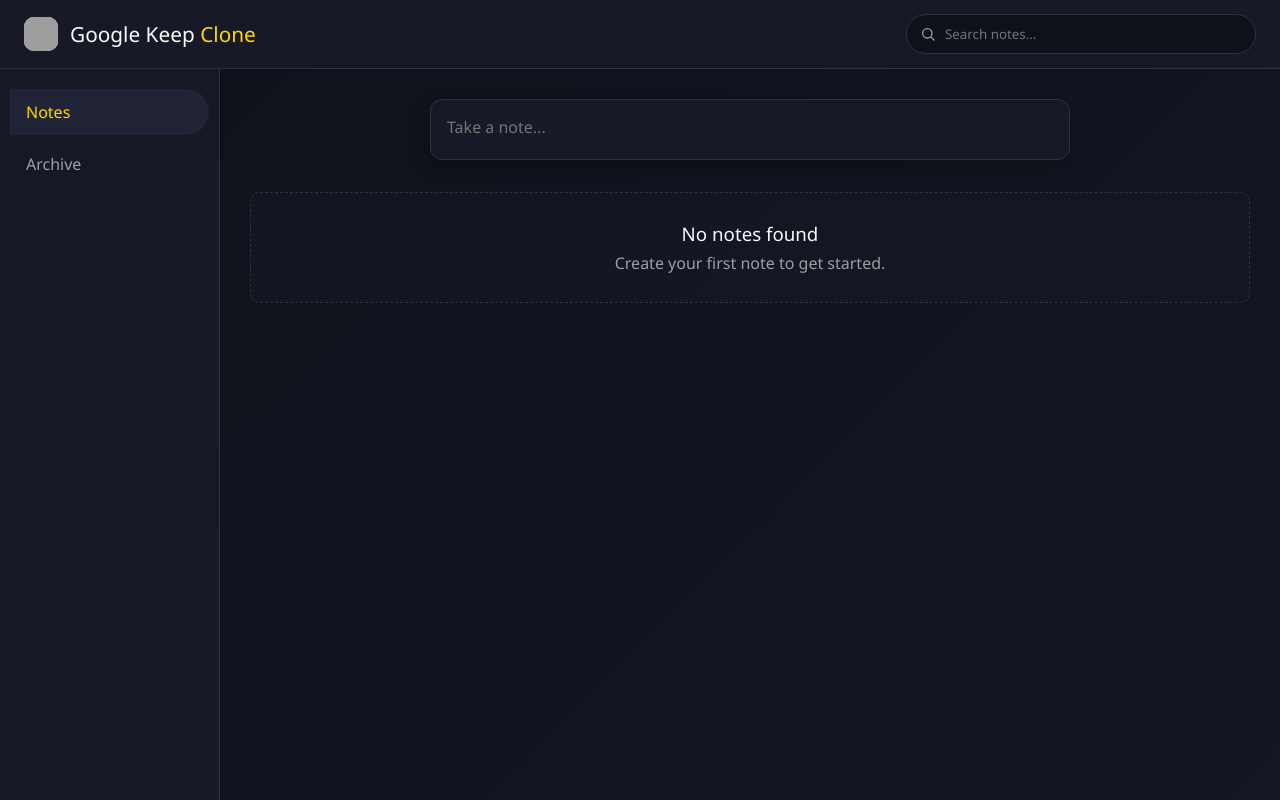
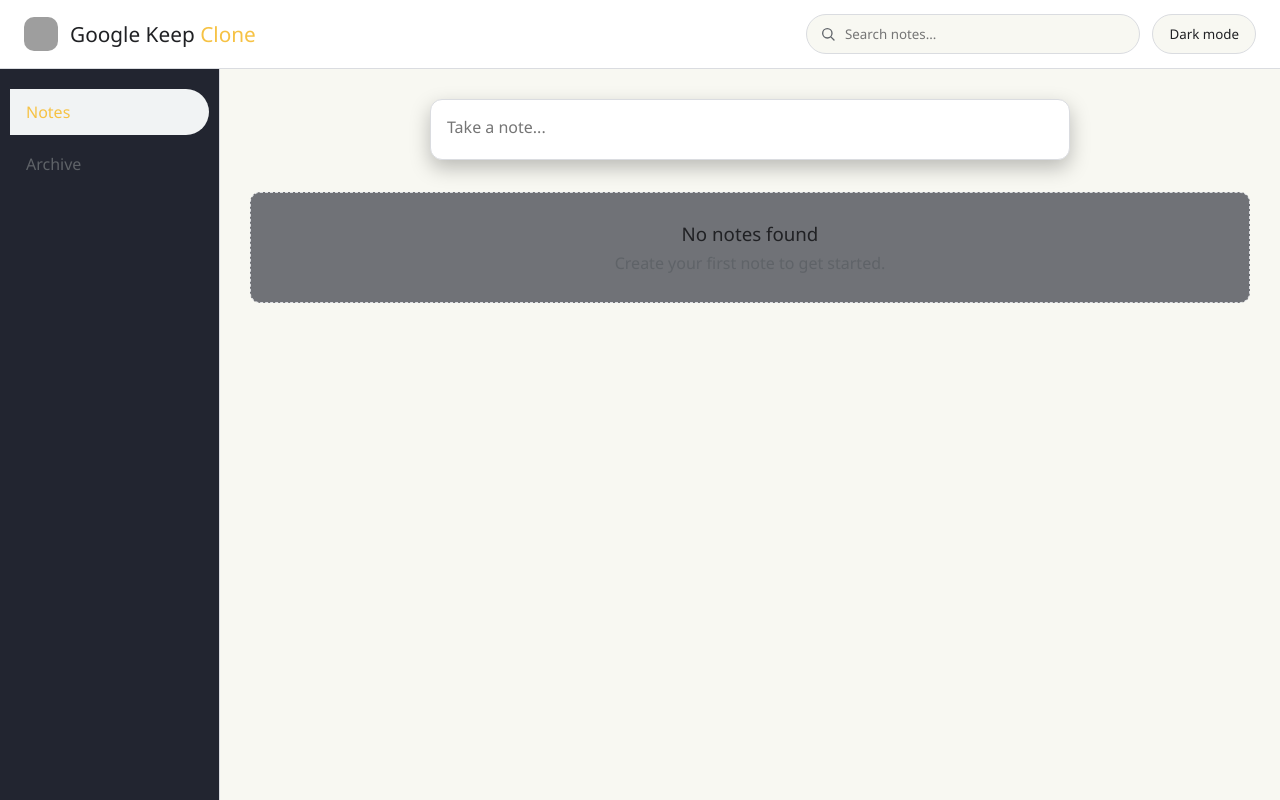
Before and after one commit to Kmaake-crypto/Google-Keep-React, a React (Vite) app: page / in a window 1280 px wide. Built offline with nearby package versions, Linux system fonts and the light colour scheme; grey boxes are pictures that could not be loaded.

Commit message:
light mode added ,,,my own personal feature

```diff
--- a/src/App.jsx
+++ b/src/App.jsx
@@ -417,6 +417,24 @@
   const [search, setSearch] = useState("");
   const [editingNote, setEditingNote] = useState(null);
 
+  // Kokesto dark mode feature:
+  // Persists light/dark theme selection and defaults to the user's system preference.
+  const [theme, setTheme] = useState(() => {
+    if (typeof window === "undefined") return "dark";
+    return (
+      localStorage.getItem("keep-clone-theme") ||
+      (window.matchMedia("(prefers-color-scheme: dark)").matches ? "dark" : "light")
+    );
+  });
+
+  useEffect(() => {
+    try {
+      localStorage.setItem("keep-clone-theme", theme);
+    } catch {
+      // ignore if storage isn't available
+    }
+  }, [theme]);
+
   function addNote({ title, text }) {
     setNotes((prev) => [...prev, { id: Date.now(), title, text, isArchived: false, isPinned: false }]);
   }
@@ -466,9 +484,7 @@
       return b.id - a.id;
     });
 
-  return (
-    <div
-      style={{
+  const themeVars = theme === "dark" ? {
     "--bg-main": "#0f111a",
     "--bg-card": "#171a26",
     "--bg-hover": "#202436",
@@ -477,6 +493,21 @@
     "--accent": "#ffd700",
     "--border-color": "#2d3142",
     background: "linear-gradient(135deg, #0f111a, #131723)",
+  } : {
+    "--bg-main": "#f8f8f2",
+    "--bg-card": "#ffffff",
+    "--bg-hover": "#f1f3f4",
+    "--text-primary": "#202124",
+    "--text-secondary": "#5f6368",
+    "--accent": "#f6c244",
+    "--border-color": "#dadce0",
+    background: "#f8f8f2",
+  };
+
+  return (
+    <div
+      style={{
+        ...themeVars,
         color: "var(--text-primary)",
         minHeight: "100vh",
         display: "flex",
@@ -512,7 +543,8 @@
             Google Keep <span style={{ color: "var(--accent)", fontWeight: 400 }}>Clone</span>
           </h1>
         </div>
-        <div style={{ position: "relative", width: "min(350px, 60vw)" }}>
+        <div style={{ display: "flex", alignItems: "center", gap: 12, width: "min(450px, 70vw)" }}>
+          <div style={{ position: "relative", flex: 1 }}>
             <Search
               size={16}
               style={{
@@ -559,6 +591,25 @@
                 <X size={16} />
               </button>
             )}
+          </div>
+          <button
+            type="button"
+            onClick={() => setTheme((current) => (current === "dark" ? "light" : "dark"))}
+            style={{
+              border: "1px solid var(--border-color)",
+              borderRadius: 999,
+              padding: "10px 16px",
+              cursor: "pointer",
+              background: "var(--bg-main)",
+              color: "var(--text-primary)",
+              display: "flex",
+              alignItems: "center",
+              gap: 8,
+              fontFamily: "inherit",
+            }}
+          >
+            {theme === "dark" ? "Light mode" : "Dark mode"}
+          </button>
         </div>
       </header>
 
```
Lines whose indentation alone changed are shown as unchanged.
